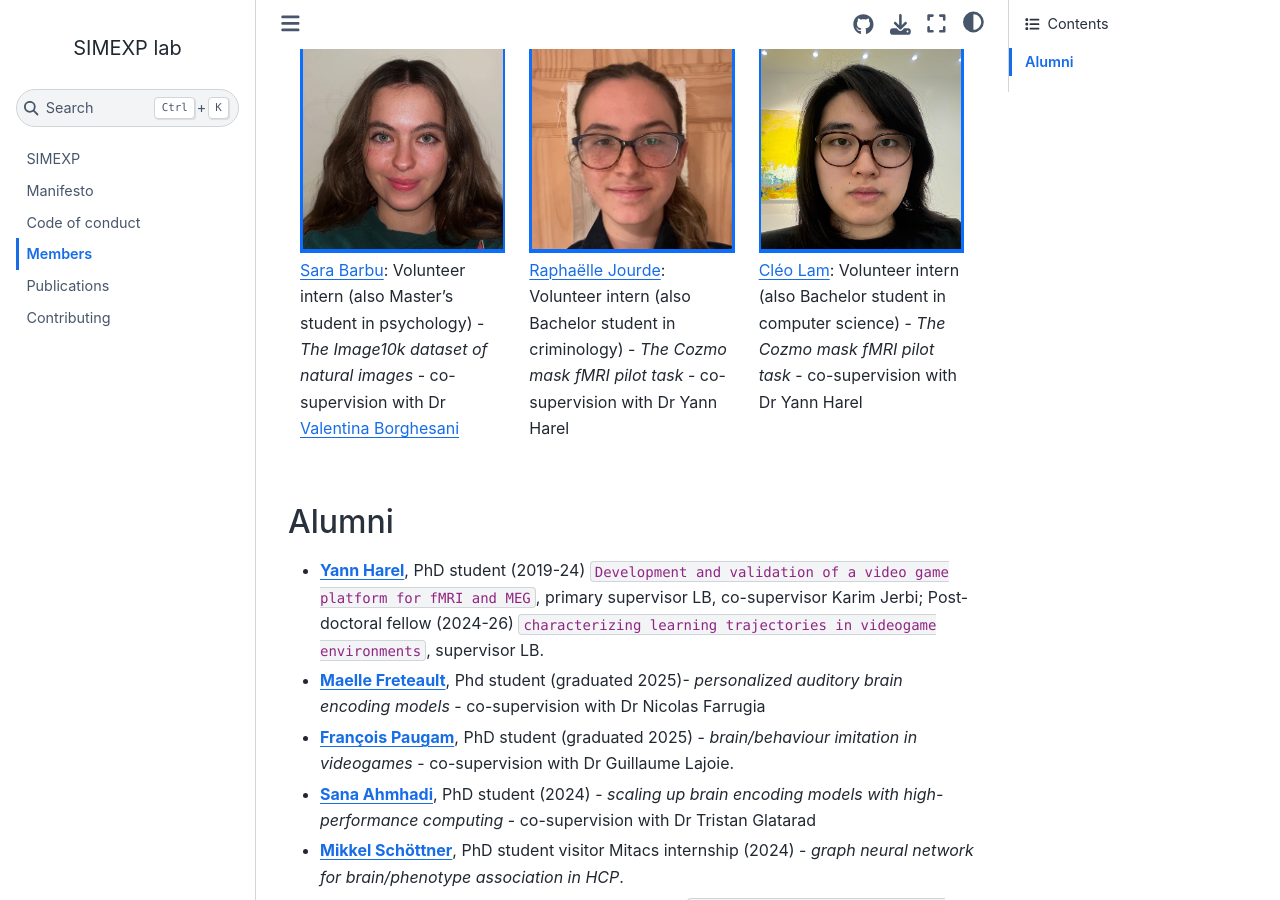
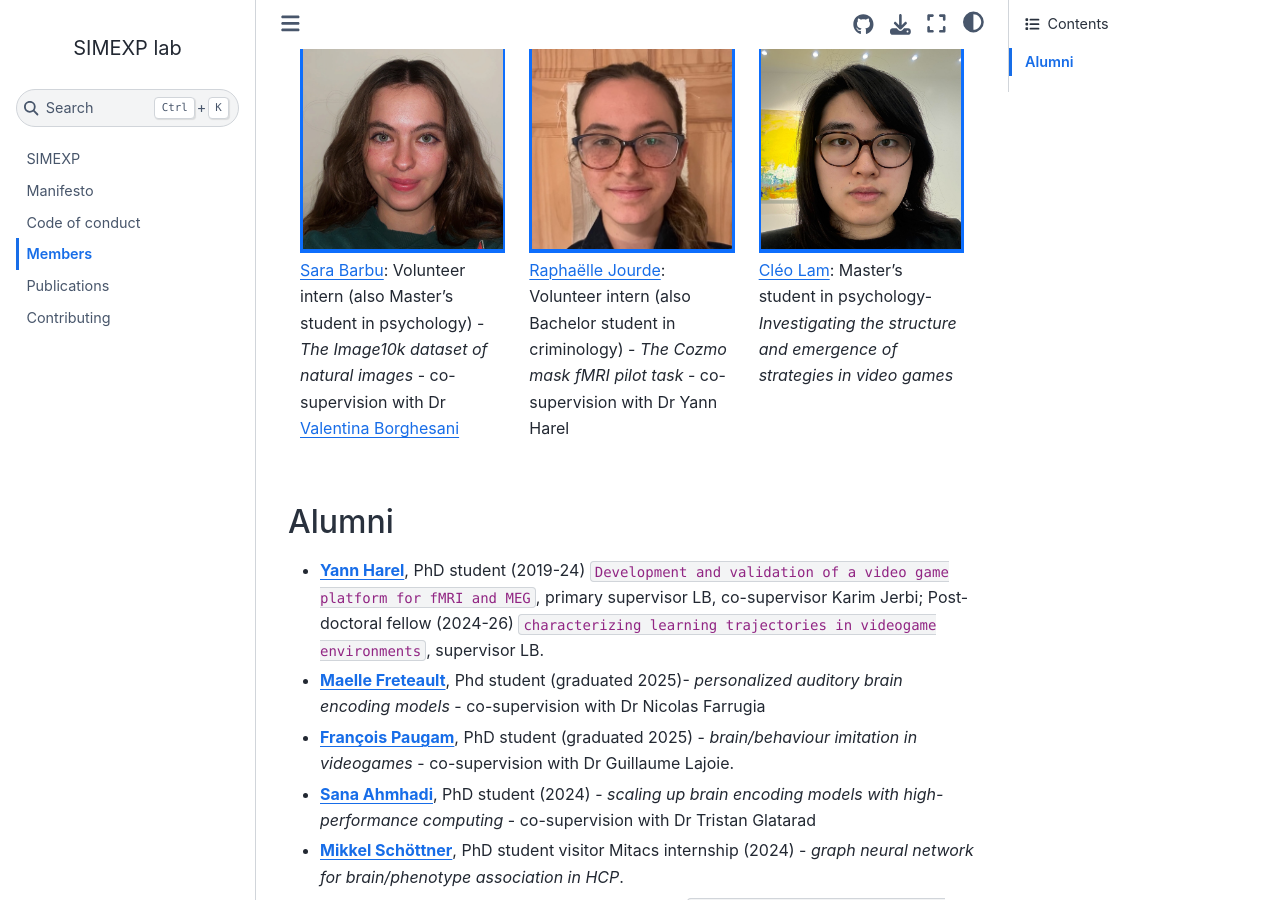
Before and after one commit to SIMEXP/simexp.github.io, a Jupyter Book: the page built from content/members.md, in a window 1280 px wide and 900 px high, scrolled down 1225 px. Built offline with Jupyter Book 1.0.4 settings and Sphinx 7.4.7 and the Sphinx Book theme 1.1.4, drawn with Linux system fonts in a browser that asks for light colours.

Commit message:
Update Cléo Lam's role and project description

````diff
--- a/content/members.md
+++ b/content/members.md
@@ -139,7 +139,7 @@
 :height: 200px
 :align: center
 ```
-[Cléo Lam](https://github.com/cleode5a7): Volunteer intern (also Bachelor student in computer science) - _The Cozmo mask fMRI pilot task_ - co-supervision with Dr Yann Harel
+[Cléo Lam](https://github.com/cleode5a7): Master's student in psychology-  _Investigating the structure and emergence of strategies in video games_
 :::
 
 ::::
````
